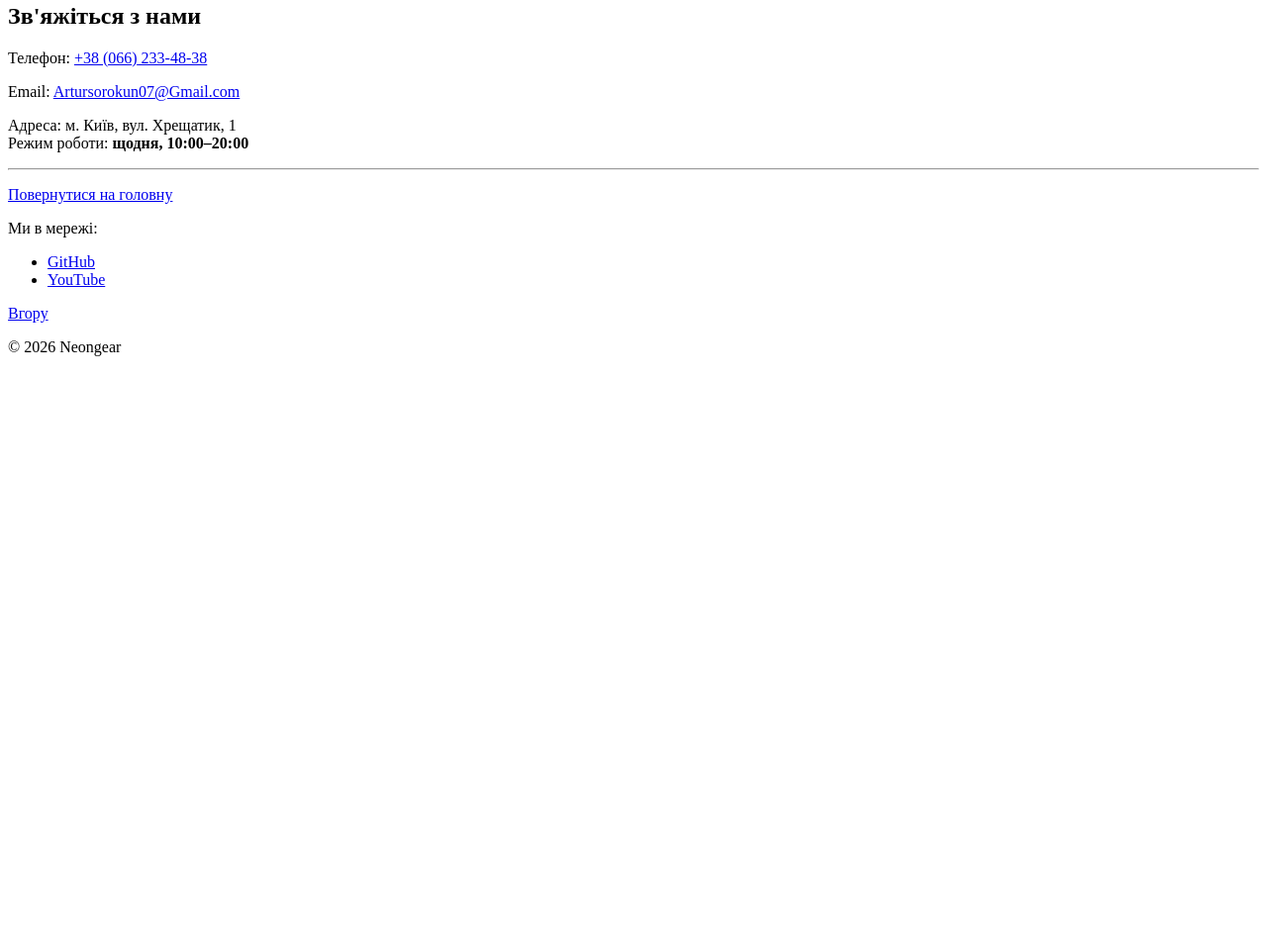
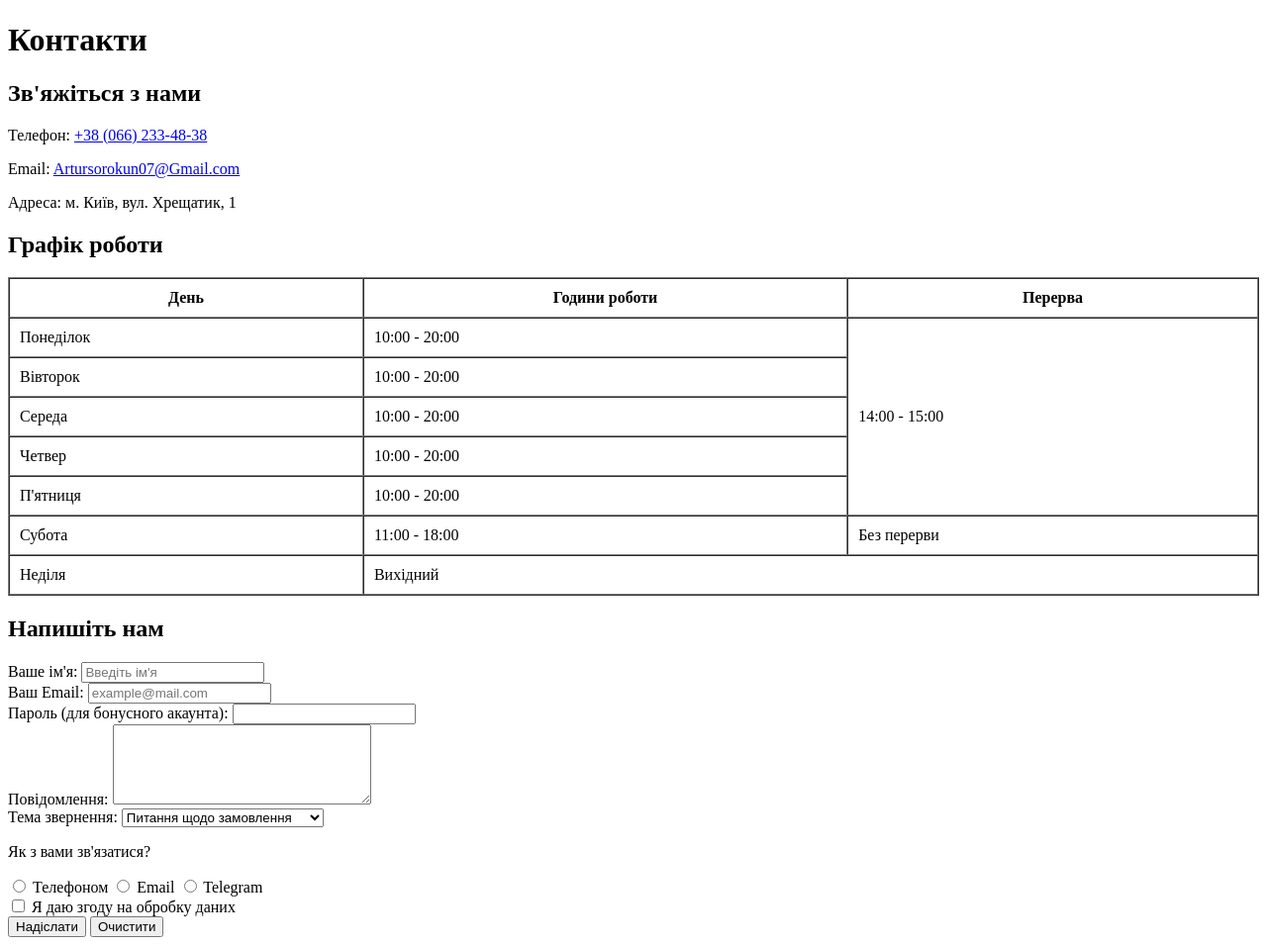
Before and after one commit to Artur090907/Web-coding, a plain HTML site: page contacts.html in a window 1280 px wide. Shown: the part 285-1240 px from the top of the page at 99% size. Before the commit the page ends 800 px from the top, so only its background shows below. Drawn offline with Linux system fonts and the light colour scheme.

Commit message:
Add files via upload

```diff
--- a/contacts.html
+++ b/contacts.html
@@ -16,6 +16,7 @@
         <nav>
             <ul>
                 <li><a href="index.html">Головна</a></li>
+                <li><a href="price.html">Прайс</a></li>
                 <li><a href="catalog.html">Каталог</a></li>
                 <li><a href="index.html#about">Про нас</a></li>
                 <li><a href="contacts.html">Контакти</a></li>
@@ -24,20 +25,102 @@
     </header>
 
     <main>
-        <section>
-            <h2>Зв'яжіться з нами</h2>
-            <p>
-                Телефон: <a href="tel:+380991234567">+38 (066) 233-48-38</a>
-            </p>
-            <p>
-                Email: <a href="mailto:Artursorokun07@Gmail.com">Artursorokun07@Gmail.com</a>
-            </p>
-            <p>
-                Адреса: м. Київ, вул. Хрещатик, 1<br>
-                Режим роботи: <strong>щодня, 10:00–20:00</strong>
-            </p>
-        </section>
-        <hr>
+        <div class="container">
+                <h1 class="page-title">Контакти</h1>
+                <section>
+                    <h2>Зв'яжіться з нами</h2>
+                    <p>Телефон: <a href="tel:+380662334838">+38 (066) 233-48-38</a></p>
+                    <p>Email: <a href="mailto:Artursorokun07@Gmail.com">Artursorokun07@Gmail.com</a></p>
+                    <p>Адреса: м. Київ, вул. Хрещатик, 1<br>
+
+         <h2>Графік роботи</h2>
+
+        <table border="1" width="100%" cellpadding="10" cellspacing="0">
+            <tr>
+                <th>День</th>
+                <th>Години роботи</th>
+                <th>Перерва</th>
+            </tr>
+            <tr>
+                <td>Понеділок</td>
+                <td>10:00 - 20:00</td>
+                <td rowspan="5">14:00 - 15:00</td>
+            </tr>
+            <tr>
+                <td>Вівторок</td>
+                <td>10:00 - 20:00</td>
+            </tr>
+            <tr>
+                <td>Середа</td>
+                <td>10:00 - 20:00</td>
+            </tr>
+            <tr>
+                <td>Четвер</td>
+                <td>10:00 - 20:00</td>
+            </tr>
+            <tr>
+                <td>П'ятниця</td>
+                <td>10:00 - 20:00</td>
+            </tr>
+            <tr>
+                <td>Субота</td>
+                <td>11:00 - 18:00</td>
+                <td>Без перерви</td>
+            </tr>
+            <tr>
+                <td>Неділя</td>
+                <td colspan="2">Вихідний</td>
+            </tr>
+         </table>
+                </section>
+
+                <!-- Форма зворотного зв'язку -->
+                <section class="form-section">
+                    <h2>Напишіть нам</h2>
+                    <form action="#" method="POST">
+                        <div class="form-group">
+                            <label for="username">Ваше ім'я:</label>
+                            <input type="text" id="username" name="username" placeholder="Введіть ім'я" required>
+                        </div>
+                        <div class="form-group">
+                            <label for="useremail">Ваш Email:</label>
+                            <input type="email" id="useremail" name="useremail" placeholder="example@mail.com" required>
+                        </div>
+                        <div class="form-group">
+                            <label for="userpass">Пароль (для бонусного акаунта):</label>
+                            <input type="password" id="userpass" name="password">
+                        </div>
+                        <div class="form-group">
+                            <label for="message">Повідомлення:</label>
+                            <textarea id="message" name="message" rows="5" cols="30"></textarea>
+                        </div>
+                        <div class="form-group">
+                            <label for="topic">Тема звернення:</label>
+                            <select id="topic" name="topic">
+                                <option value="order">Питання щодо замовлення</option>
+                                <option value="warranty">Гарантія та повернення</option>
+                                <option value="choice">Допомога з вибором девайса</option>
+                                <option value="other">Інше</option>
+                            </select>
+                        </div>
+                        <div class="form-group">
+                            <p>Як з вами зв'язатися?</p>
+                            <input type="radio" id="by-phone" name="contact" value="phone">
+                            <label for="by-phone">Телефоном</label>
+                            <input type="radio" id="by-email" name="contact" value="email">
+                            <label for="by-email">Email</label>
+                            <input type="radio" id="by-telegram" name="contact" value="telegram">
+                            <label for="by-telegram">Telegram</label>
+                        </div>
+                        <div class="form-group">
+                            <input type="checkbox" id="agree" name="agree" required>
+                            <label for="agree">Я даю згоду на обробку даних</label>
+                        </div>
+                        <button type="submit">Надіслати</button>
+                        <button type="reset">Очистити</button>
+                    </form>
+                </section>
+            </div>
         <p><a href="index.html">Повернутися на головну</a></p>
     </main>
 
```
Also changed, not shown: catalog.html (+1 -0 lines), index.html (+1 -0 lines), price.html (added, +76 -0 lines).
